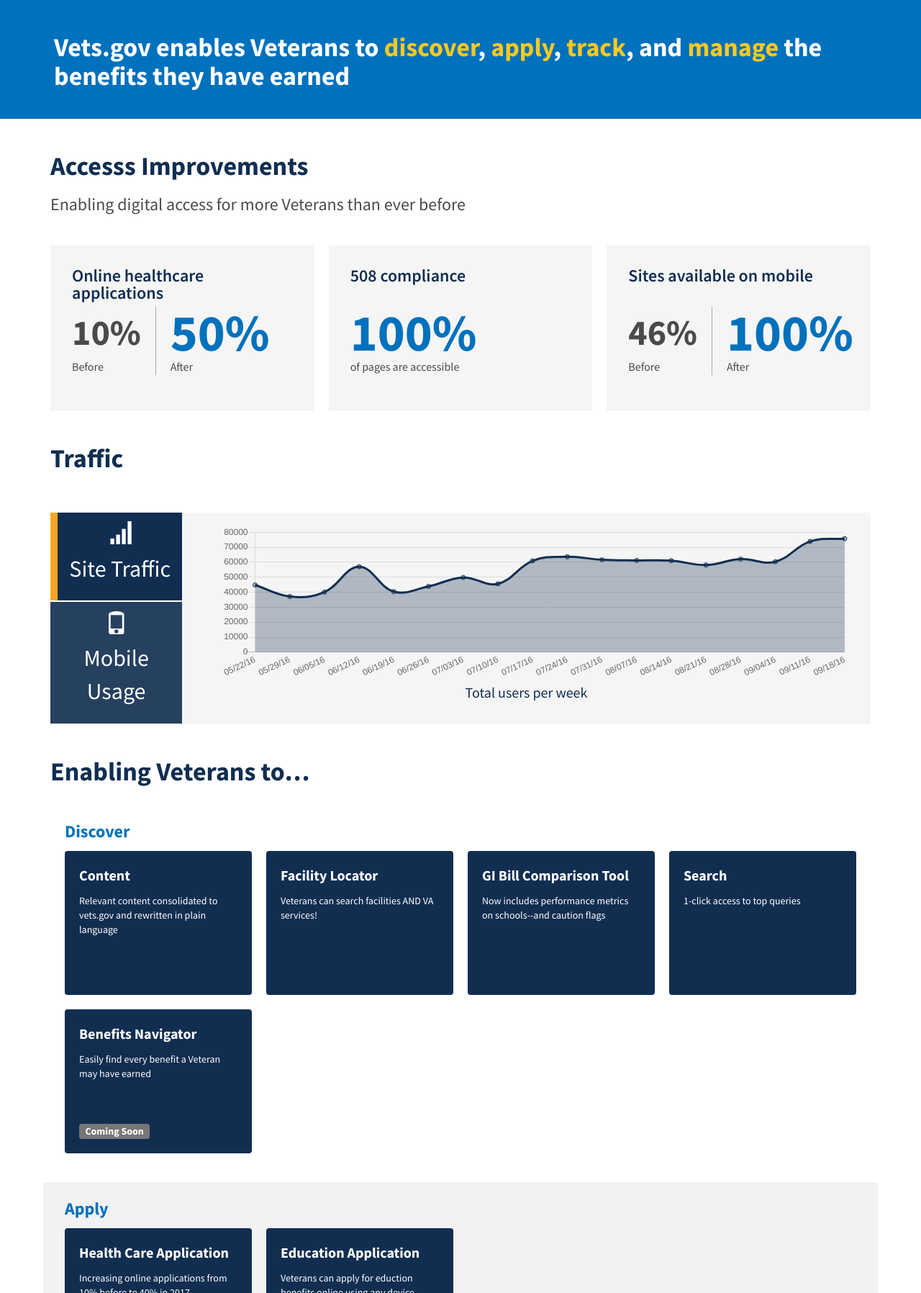
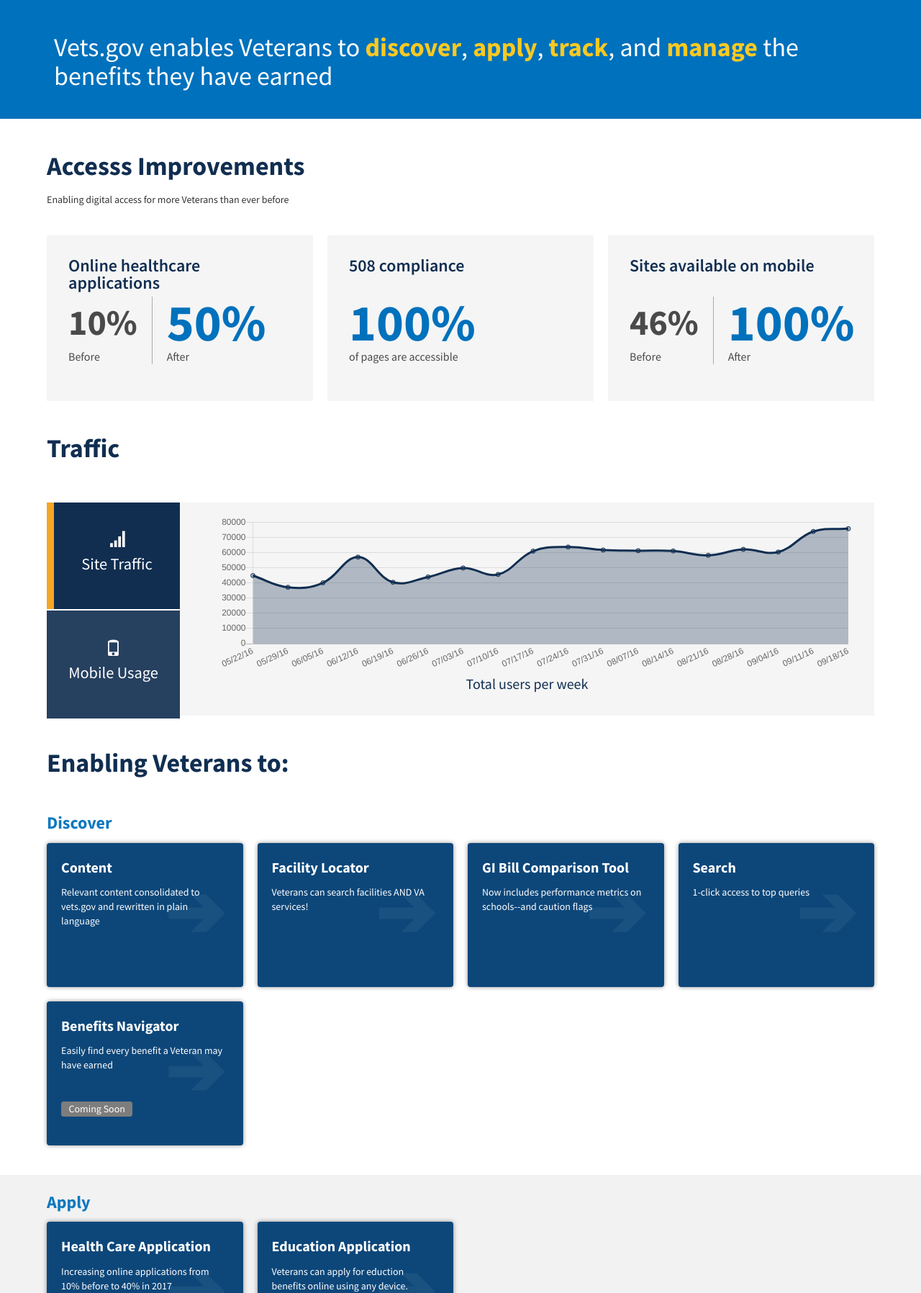
Before and after one commit to charwo/vets.gov-status, a Jekyll site: the page built from index.html, in a window 1280 px wide, cut to the strip 124-1920 px from the top of the page. Shown: the whole strip at 72% size. Built offline with Jekyll 4.4.1, drawn with Linux system fonts in a browser that asks for light colours; nearby versions of some CDN libraries.

Commit message:
Updated tiles (#57)
* updated tiles

* Updated layouts

```diff
--- a/_includes/header.html
+++ b/_includes/header.html
@@ -63,4 +63,4 @@
 </div>
 
 
-  <div class="container dash-content">
+<div class="dash-content">
--- a/_includes/tile_section.html
+++ b/_includes/tile_section.html
@@ -1,5 +1,5 @@
 
-
+<div class="container">
   <div class="row subtitle">
     <div class="col-md-12">
       {% unless page.access %}
@@ -10,6 +10,7 @@
       {% endunless %}
     </div>
   </div>
+
 
 
 {% assign featured = page.tiles | where_exp: "item", "item.layout != 'chart'" %}
@@ -48,3 +49,5 @@
   </div>
 </div>
 {% endif %}
+
+</div>
--- a/_includes/ux_compare.html
+++ b/_includes/ux_compare.html
@@ -1,3 +1,4 @@
+<div class="container">
   <div class="row ux-compare">
     <div class="col-md-12">
       <div class="row">
@@ -12,3 +13,4 @@
       </div>
     </div>
   </div>
+</div>
--- a/assets/css/dashboards.css
+++ b/assets/css/dashboards.css
@@ -50,9 +50,10 @@
     color: #fff;
 }
 
-.dash-subhead h1 {
-  font-weight: bold;
+.dash-subhead h2 {
+  font-weight: normal;
 }
+
 
 .dash-subhead p {
   font-size: 16px;
@@ -69,8 +70,7 @@
 }
 
 .dash-content {
-  padding-left: 20px;
-  padding-right: 20px;
+
 }
 
 .ux-compare {
@@ -97,12 +97,6 @@
   color: #112e51;
 }
 
-.access-sentence {
-  font-size: 24px;
-  color: #4A4A4A;
-  margin-top: -10px;
-}
-
 body.application div[class^="col-"] {
   padding-left: 10px;
   padding-right: 10px;
@@ -125,6 +119,8 @@
   font-size: 14px;
   position: absolute;
   bottom: 40px;
+  padding: .25em .75em;
+  font-weight: normal;
 }
 
 .category-grid {
@@ -132,12 +128,37 @@
 }
 
 .category-grid > .row {
-  padding: 20px;
-  border-radius: 4px;
+
+}
+
+.band {
+  display: block;
+  padding: 1.5em 0;
+  opacity: .95;
+  -webkit-transition: all .2s ease-in-out;
+  -moz-transition: all .2s ease-in-out;
+  -o-transition: all .2s ease-in-out;
+  transition: all .2s ease-in-out;
+  -webkit-backface-visibility: hidden; /* Chrome, Safari, Opera */
+   backface-visibility: hidden;
+}
+
+.band:active, .band:hover {
+  opacity: 1;
+}
+
+.band:after {
+  visibility: hidden;
+  display: block;
+  font-size: 0;
+  content: " ";
+  clear: both;
+  height: 0;
 }
 
 
-.row-shaded {
+
+.shaded {
   background-color: #F2F2F2;
 }
 
@@ -145,18 +166,54 @@
   text-decoration: none;
 }
 
-.category-grid a > .project-wrapper:hover{
-  background-color: #0071BC;
-}
-
 .project-wrapper {
-  background-color: #112E51;
+  background-color: #003e73;
   color: #FFF;
   padding: 20px;
+  position: relative;
   border-radius: 4px;
   min-height: 200px;
   margin-bottom: 20px;
+  -webkit-transition: all .2s ease-in-out;
+  -moz-transition: all .2s ease-in-out;
+  -o-transition: all .2s ease-in-out;
+  transition: all .2s ease-in-out;
+  -webkit-box-shadow: 0 0 6px rgba(0,0,0,.45);
+  z-index: 200;
 }
+
+.project-wrapper p a {color: #fff; text-decoration: underline;}
+
+.project-wrapper:hover {
+    background-color: #0071bc;
+}
+
+
+.project-wrapper p.project-title:after {
+  content: "➔";
+  width: 3em;
+  height: 2em;
+  font-size: 5em;
+  display: block;
+  padding: 0;
+  position: absolute;
+  right: .25em;
+  text-align: right;
+  top: .25em;
+  color: #fff;
+  opacity: .05;
+  z-index: -500;
+  -webkit-transition: all .2s ease-in-out;
+  -moz-transition: all .2s ease-in-out;
+  -o-transition: all .2s ease-in-out;
+  transition: all .2s ease-in-out;
+}
+
+.project-wrapper:hover p.project-title:after {
+  right: .2em;
+  opacity: .1;
+}
+
 
 .project-title {
   font-weight: bold;
@@ -244,7 +301,13 @@
   background-color: #264060;
   font-size: 32px;
   text-align: center;
+  position: relative;
+  -webkit-transition: all .2s ease-in-out;
+  -moz-transition: all .2s ease-in-out;
+  -o-transition: all .2s ease-in-out;
+  transition: all .2s ease-in-out;
 }
+
 
 .tabs-chart > li > a:hover {
   background-color: #112E51;
@@ -252,10 +315,29 @@
 
 .tabs-chart > li > a {
   color: #FFF;
+  font-size: .7em;
+  padding: 1.65em .9em;
+
 }
+
+
 
 .tabs-chart > li.active {
   border-left: 10px solid #F5A623;
+  position: relative;
+}
+
+.tabs-chart > li.active a {
+  display: block;
+  border: 1px solid red;
+}
+
+.tabs-chart > li.active:after {
+  width: 0;
+  height: 0;
+  border-top: 10px solid transparent;
+  border-bottom: 10px solid transparent;
+  border-right:10px solid blue;
 }
 
 .tabs-chart > li.active > a,
--- a/index.html
+++ b/index.html
@@ -46,9 +46,11 @@
 
 {% include tile_section.html %}
 
+<div class="container">
   <div class="row subtitle">
     <div class="col-md-12">
-    <p>Enabling Veterans to&#8230;</p>
+      <p>Enabling Veterans to:</p>
+    </div>
   </div>
 </div>
 
@@ -56,10 +58,14 @@
   {% assign categories = "Discover, Apply, Track, Manage" | split: ", " %}
   {% for category in categories %}
   {% assign shaded = forloop.index | modulo: 2 %}
-  <div class="row{% if shaded == 0 %} row-shaded{% endif %}">
+  <div class="band{% if shaded == 0 %} shaded{% endif %}">
+    <div class="container">
+      <div class="row">
         <div class="col-md-12 category-header">
           <p>{{category}}</p>
         </div>
+      </div>
+    <div class="row">
       {% assign projects = site.boards | where: "category", category | sort: "status" %}
       {% for project in projects %}
       <div class="col-sm-6 col-md-3">
@@ -67,9 +73,12 @@
       </div>
       {% endfor %}
       </div>
+    </div>
+  </div>
   {% endfor %}
 </div>
 
+<div class="container">
   <div class="row subtitle">
     <div class="col-md-12">
       <p>Migration status</p>
@@ -108,5 +117,6 @@
 
 
   </div>
+</div>
 
 {% include footer.html %}
```
Lines whose indentation alone changed are shown as unchanged.
